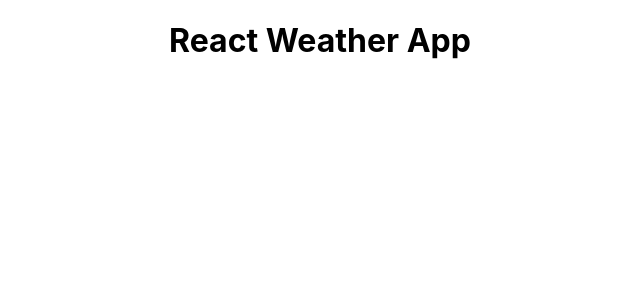
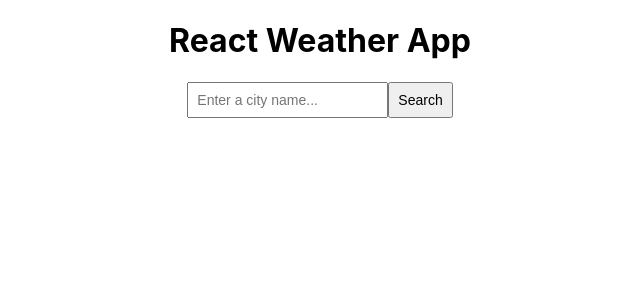
Before and after one commit to Sophie-Ndobe/react-weather-app, a React (Create React App) app: page / in a window 1280 px wide. Shown: the top 300 px of the page, without its empty margins (320-960 px from the left). Built offline with nearby package versions, Linux system fonts and the light colour scheme.

Commit message:
Created a SearchWeather component and added a form

```diff
--- a/src/App.js
+++ b/src/App.js
@@ -1,10 +1,12 @@
 import logo from "./logo.svg";
 import "./App.css";
+import SearchWeather from "./SearchWeather";
 
 function App() {
   return (
     <div className="App">
       <h1>React Weather App</h1>
+      <SearchWeather />
     </div>
   );
 }
--- /dev/null
+++ b/src/SearchWeather.css
@@ -0,0 +1,4 @@
+.SearchWeather input {
+  padding: 8px;
+  font-size: 14px;
+}
--- /dev/null
+++ b/src/SearchWeather.js
@@ -0,0 +1,11 @@
+import React from "react";
+import "./SearchWeather.css"
+
+export default function SearchWeather() {
+  return (
+    <form className="SearchWeather">
+      <input type="search" placeholder="Enter a city name..."></input>
+      <input type="submit" value="Search"></input>
+    </form>
+  );
+}
```
